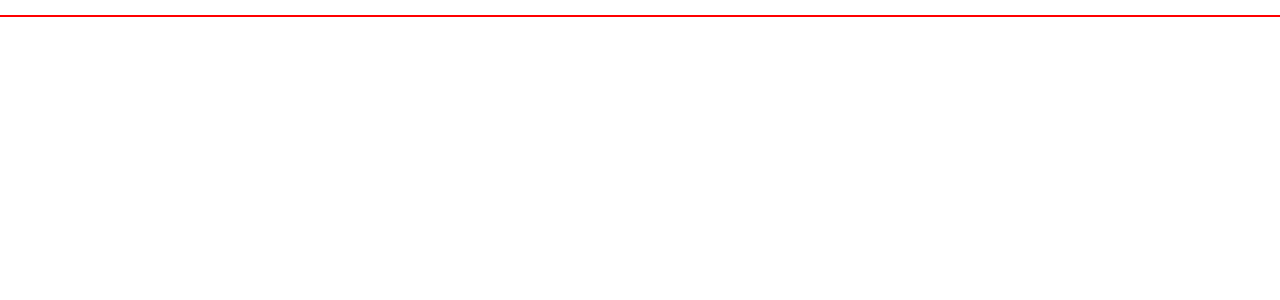
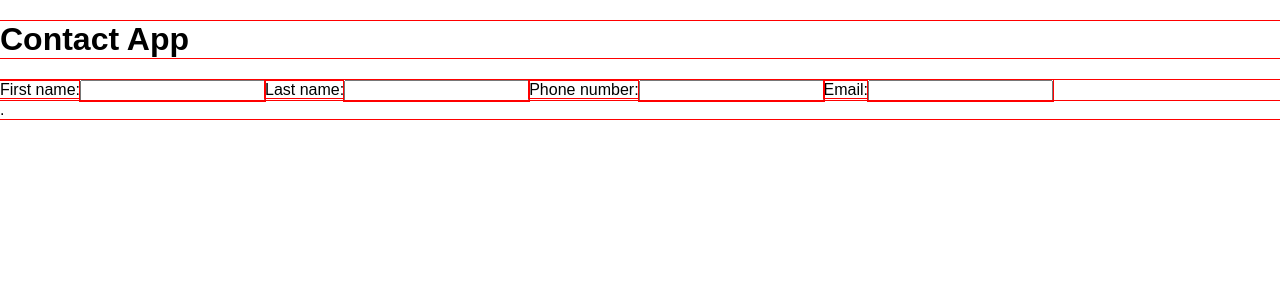
Before and after one commit to bartzaw/contact-list-react-app, a React (Create React App) app: page / in a window 1280 px wide. Shown: the top 300 px of the page. Built offline with nearby package versions, Linux system fonts and the light colour scheme.

Commit message:
add contact panel to app.js, display in browser

```diff
--- a/src/App.js
+++ b/src/App.js
@@ -1,5 +1,6 @@
 import React, { Component } from 'react';
 import './App.css';
+import NewContactPanel from './components/NewContactPanel/NewContactPanel'
 
 class App extends Component {
 
@@ -32,7 +33,10 @@ class App extends Component {
 
   render() {
     return (
-      <ul id="contacts"></ul>
+      <div className='App'>
+        <h1>Contact App</h1>
+        <NewContactPanel />
+      </div>
     );
   }
 }
--- a/src/components/newContactPanel/newContactPanel.js
+++ b/src/components/NewContactPanel/NewContactPanel.js
@@ -1,5 +1,5 @@
 import React, {Component} from 'react'
-import './newContactPanel.css'
+import './NewContactPanel.css'
 
 class newContactPanel extends Component {
   render(){
```
Also changed, not shown: src/components/NewContactPanel/NewContactPanel.css (added).
